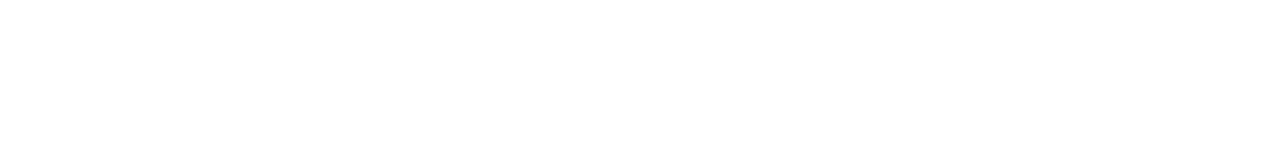
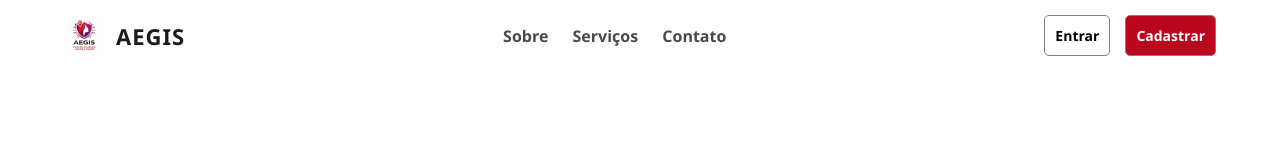
Before and after one commit to GustavoLProgrammer/Projeto-Aegis, a plain HTML site: page index.html in a window 1280 px wide. Drawn offline with Linux system fonts and the light colour scheme.

Commit message:
feat(header) adiciona menu de navegacao flexbox

```diff
--- a/index.html
+++ b/index.html
@@ -4,8 +4,24 @@
     <meta charset="UTF-8">
     <meta name="viewport" content="width=device-width, initial-scale=1.0">
     <title>Document</title>
+    <link rel="stylesheet" href="style.css">
 </head>
 <body>
-    <header> <img src="aegis-logo" alt=""></header>
+    <header class="header">
+         <div class="logo-container">
+            <img src="imagens/logo_aegis.png" alt="Logo Aegis" class="logo-img">
+            <span class="logo-text">AEGIS</span>
+        </div>
+    <nav class="nav-menu">
+        <a href="">Sobre</a>
+        <a href="">Serviços</a>
+        <a href="">Contato</a>
+    </nav>
+        <div class="acesso">
+            <button><a href="login.html">Entrar</a></button>
+            <button><a href="cadastro.html">Cadastrar</a></button>
+        </div>
+    </header>
+    <hr class="header-divisao">
 </body>
 </html>
--- a/style.css
+++ b/style.css
@@ -0,0 +1,94 @@
+* {
+    margin: 0px;
+    padding: 0px;
+    box-sizing: border-box;
+    font-family: 'Segoe UI', Tahoma, Geneva, Verdana, sans-serif;
+}
+
+body {
+    width: 100%;
+    background-color: #ffffff;
+}
+
+.header {
+    display: flex;
+    justify-content: space-between;
+    align-items: center;
+    padding: 15px 5%;
+    width: 100%;
+    background-color: #fff;
+    position: fixed;
+    top: 0;
+    z-index: 102;
+}
+
+.logo-container {
+    display: flex;
+    align-items: center;
+    gap: 12px;
+}
+
+.logo-img {
+    height: 40px;
+    width: auto;
+}
+
+.logo-text {
+    font-size: 22px;
+    font-weight: bold;
+    color: #1a1a1a;
+    letter-spacing: 1px;
+}
+
+.nav-menu a {
+    text-decoration: none;
+    color: #4a4a4a;
+    font-weight: bold;
+    transition: color 0.2s ease;
+    padding: 10px;
+}
+
+.acesso {
+    display: flex;
+    gap: 15px;
+}
+
+.acesso button {
+    background: transparent;
+    border: none;
+    cursor: pointer;
+}
+
+.acesso button a {
+    text-decoration: none;
+    color: black;
+    border: solid 1px gray;
+    border-radius: 5px;
+    padding: 10px;
+    display: inline-block;
+    font-weight: 600;
+    font-size: 14px;
+    transition: all 0.3s ease;
+}
+
+.acesso button:nth-child(1) a:hover {
+    background-color: #BB071E;
+    color: white;
+    border-color: #BB071E;
+}
+
+
+.acesso button:nth-child(2) a {
+    background-color: #BB071E;
+    color: white;
+}
+.acesso button:nth-child(2) a:hover {
+    background-color: #d41932;
+    border-color: #E60A25;
+}
+
+.header-divisao {
+    border: 0;
+    height: 1px;
+    background-color: #e0e0e0;
+}
```
